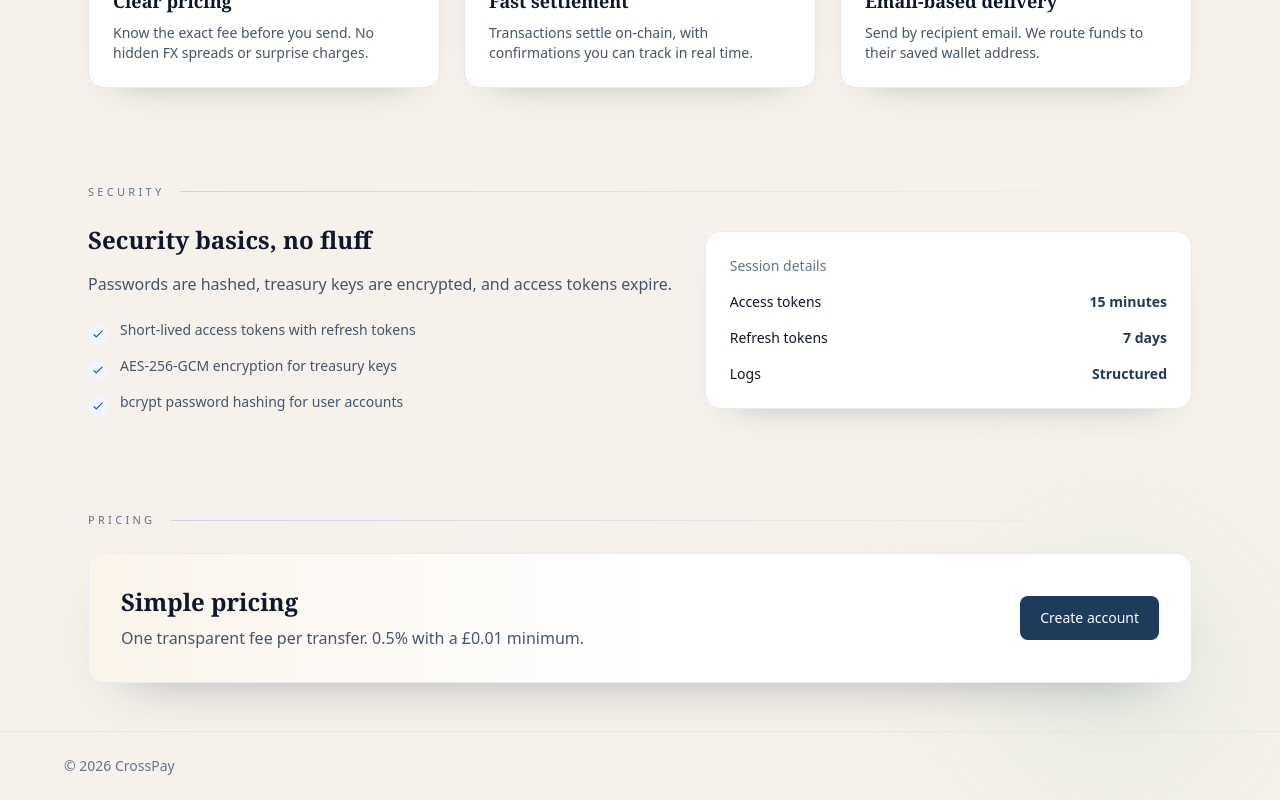
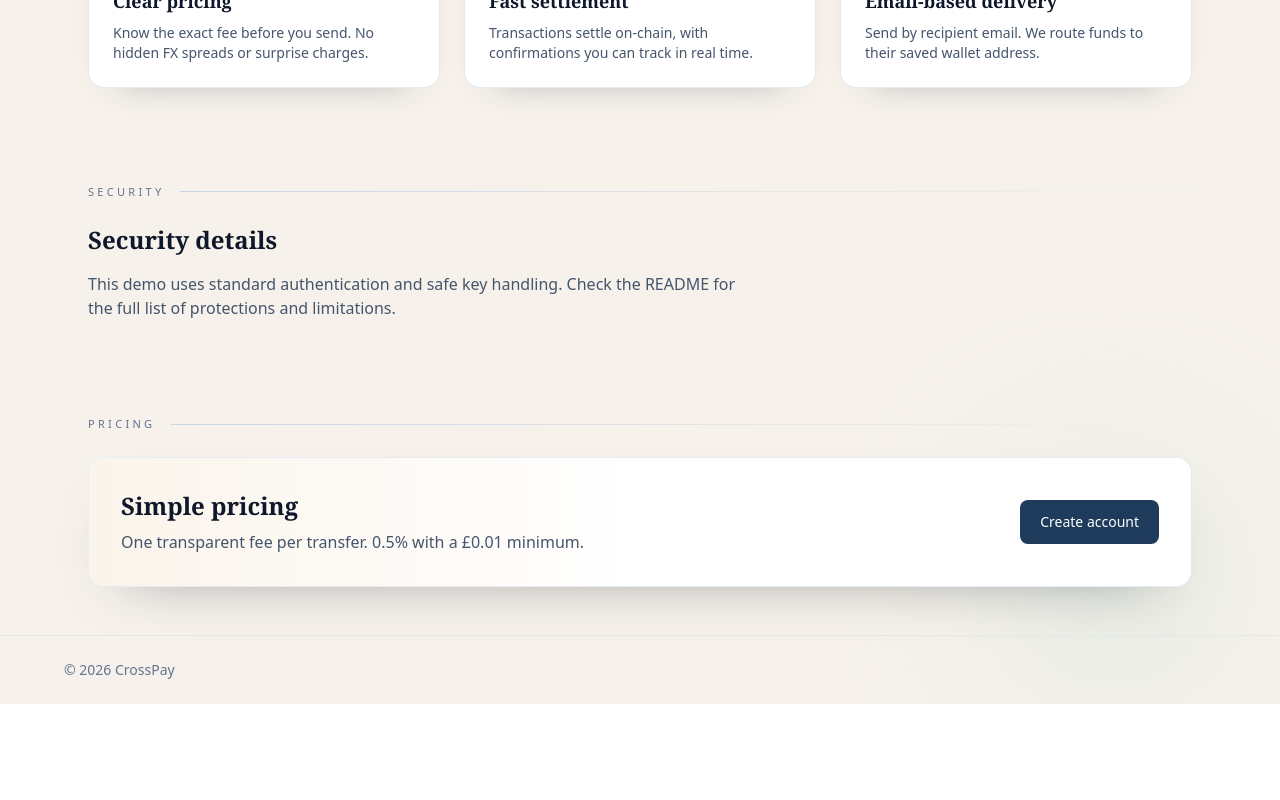
Before and after one commit to dax-side/cross_payment, a React app in the folder frontend/: page / in a window 1280 px wide. Shown: the part 812-1612 px from the top of the page. After the commit the page ends 1516 px from the top, so only its background shows below. Built offline with nearby package versions, Linux system fonts and the light colour scheme; no server answers; the HTML template or start-up script is replaced by a standard one.

Commit message:
refactor: simplify security section content on Landing page

```diff
--- a/frontend/src/pages/Landing.tsx
+++ b/frontend/src/pages/Landing.tsx
@@ -182,56 +182,12 @@ export default function Landing() {
               <span className="text-[11px] uppercase tracking-[0.3em] text-slate-500">Security</span>
               <div className="h-px flex-1 bg-gradient-to-r from-slate-300 to-transparent" />
             </div>
-            <div className="grid lg:grid-cols-[1.2fr_1fr] gap-8 items-center">
-              <div>
-                <h3 className="text-2xl font-serif font-semibold mb-4">Security basics, no fluff</h3>
-                <p className="text-slate-600 mb-6">
-                  Passwords are hashed, treasury keys are encrypted, and access tokens expire.
-                </p>
-                <ul className="space-y-3 text-sm text-slate-600">
-                  <li className="flex items-start gap-3">
-                    <span className="mt-1 h-5 w-5 rounded-full bg-blue-50 text-blue-700 flex items-center justify-center">
-                      <svg viewBox="0 0 24 24" className="h-3.5 w-3.5" fill="none" stroke="currentColor" strokeWidth="2">
-                        <path d="M5 13l4 4L19 7" strokeLinecap="round" strokeLinejoin="round" />
-                      </svg>
-                    </span>
-                    Short-lived access tokens with refresh tokens
-                  </li>
-                  <li className="flex items-start gap-3">
-                    <span className="mt-1 h-5 w-5 rounded-full bg-blue-50 text-blue-700 flex items-center justify-center">
-                      <svg viewBox="0 0 24 24" className="h-3.5 w-3.5" fill="none" stroke="currentColor" strokeWidth="2">
-                        <path d="M5 13l4 4L19 7" strokeLinecap="round" strokeLinejoin="round" />
-                      </svg>
-                    </span>
-                    AES-256-GCM encryption for treasury keys
-                  </li>
-                  <li className="flex items-start gap-3">
-                    <span className="mt-1 h-5 w-5 rounded-full bg-blue-50 text-blue-700 flex items-center justify-center">
-                      <svg viewBox="0 0 24 24" className="h-3.5 w-3.5" fill="none" stroke="currentColor" strokeWidth="2">
-                        <path d="M5 13l4 4L19 7" strokeLinecap="round" strokeLinejoin="round" />
-                      </svg>
-                    </span>
-                    bcrypt password hashing for user accounts
-                  </li>
-                </ul>
-              </div>
-              <div className="bg-white border border-slate-200/80 rounded-2xl p-6 shadow-[0_18px_40px_-32px_rgba(15,23,42,0.45)]">
-                <p className="text-sm text-slate-500 mb-4">Session details</p>
-                <div className="space-y-4">
-                  <div className="flex items-center justify-between">
-                    <span className="text-sm">Access tokens</span>
-                    <span className="text-sm font-semibold text-[#1f3b5c]">15 minutes</span>
-                  </div>
-                  <div className="flex items-center justify-between">
-                    <span className="text-sm">Refresh tokens</span>
-                    <span className="text-sm font-semibold text-[#1f3b5c]">7 days</span>
-                  </div>
-                  <div className="flex items-center justify-between">
-                    <span className="text-sm">Logs</span>
-                    <span className="text-sm font-semibold text-[#1f3b5c]">Structured</span>
-                  </div>
-                </div>
-              </div>
+            <div className="max-w-2xl">
+              <h3 className="text-2xl font-serif font-semibold mb-4">Security details</h3>
+              <p className="text-slate-600">
+                This demo uses standard authentication and safe key handling. Check the README
+                for the full list of protections and limitations.
+              </p>
             </div>
           </section>
 
```
